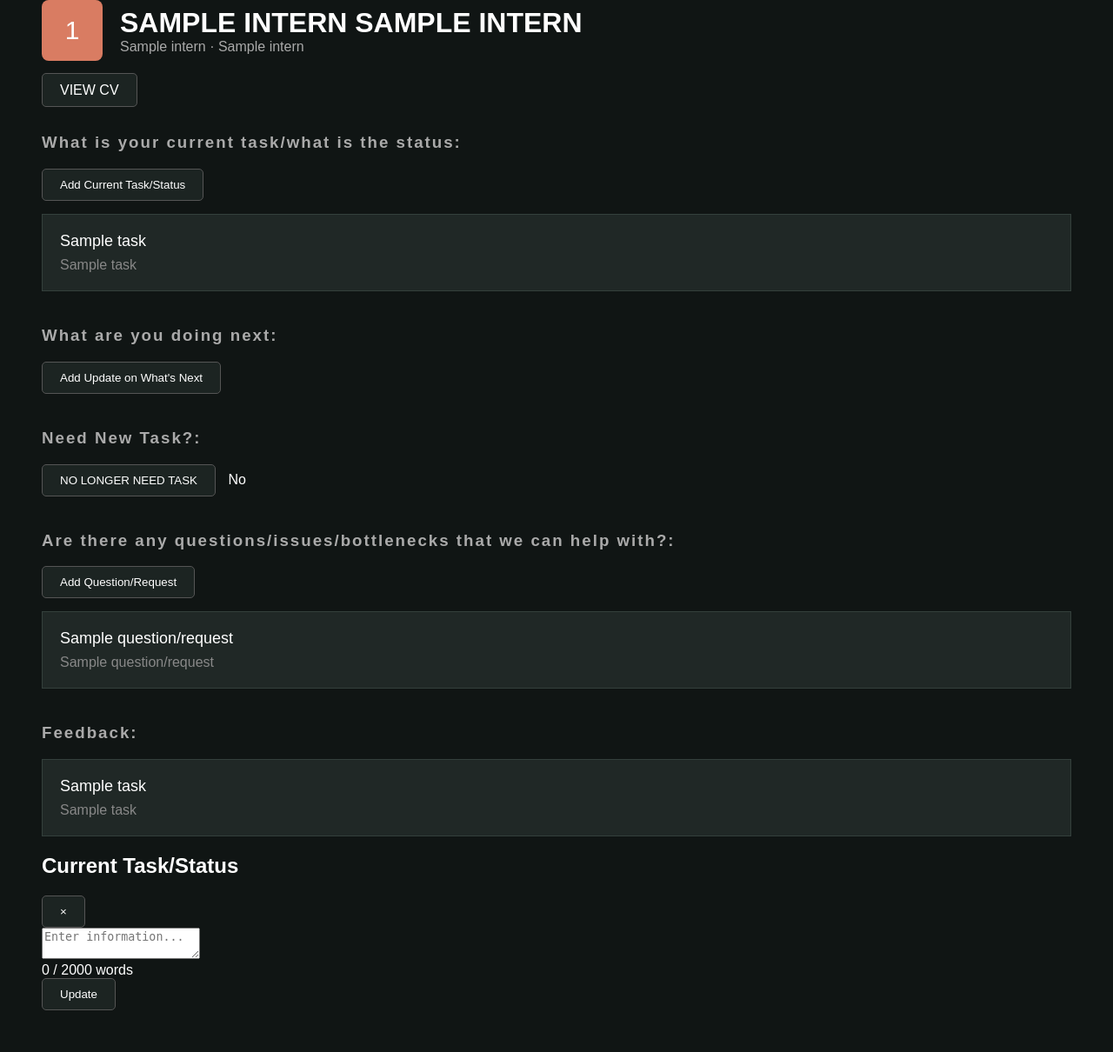
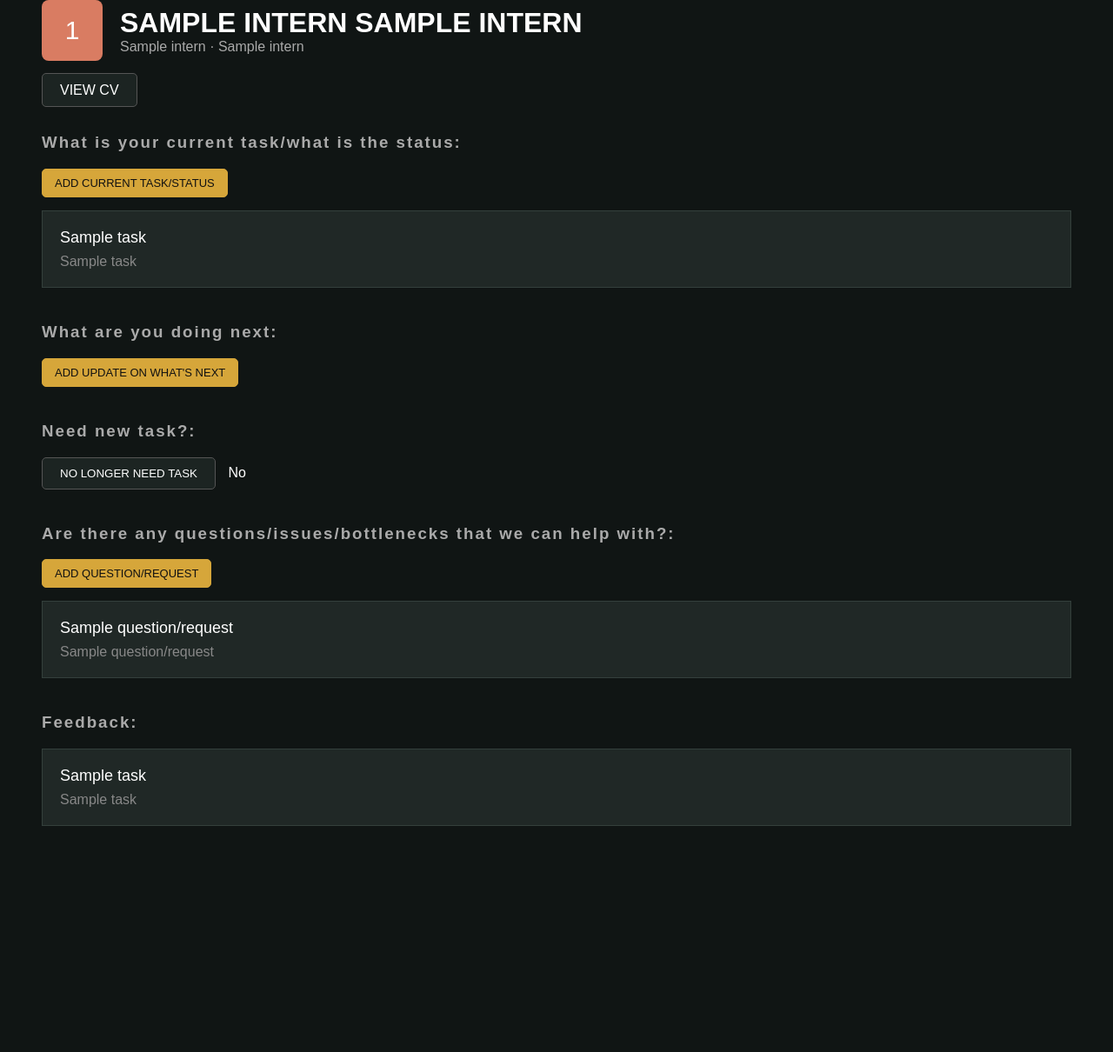
Before and after one commit to SasuF/TASKTRAC, a Flask app: template templates/self-view.html in a window 1280 px wide. Shown: the part 107-1317 px from the top of the page at 87% size. After the commit the page ends 1057 px from the top, so only its background shows below. Run offline with Flask 3, Linux system fonts and the light colour scheme; the template is opened without the code that fills it: most values are stand-ins (such as "Sample title", 1, 10 or a date in 2020); some libraries are stand-ins or nearby versions.

Commit message:
added correct styling to self-view

```diff
--- a/templates/admin-view-profile.html
+++ b/templates/admin-view-profile.html
@@ -464,7 +464,7 @@ button:hover, .button:hover {
 
 <!-- Need New Task? -->
 <h3 class="task-title">
-    Need New Task?:
+    Need new task?:
 </h3>
 
     {% if intern[7] is sameas true %}
--- a/templates/self-view.html
+++ b/templates/self-view.html
@@ -71,9 +71,6 @@ button, .button {
 
 }
 
-
-/* Darken buttons when hovering */
-
 button:hover, .button:hover {
     background:#111;
 }
@@ -90,6 +87,8 @@ button:hover, .button:hover {
     color:#7fa47b;
 }
 
+
+/* TASKS */
 
 .task-title {
     margin-top:40px;
@@ -151,25 +150,143 @@ button:hover, .button:hover {
     background:#111;
 }
 
+.add-task-btn {
 
-.add-task {
+    background:#d6a63a;
+    border:1px solid #d6a63a;
 
-    margin-top:30px;
+    color:#111;
+
+    padding:8px 14px;
+
+    border-radius:5px;
+
+    cursor:pointer;
+
+    font-size:13px;
+
+    text-transform:uppercase;
+
+}
+
+
+.add-task-btn:hover {
+
+    background:#b98e2f;
+    border-color:#b98e2f;
+
+}
+
+
+.task-modal {
+
+    display:none;
+
+    position:fixed;
+
+    z-index:1000;
+
+    inset:0;
+
+    background:rgba(0, 0, 0, 0.75);
+
+    justify-content:center;
+
+    align-items:center;
+
+}
+
+
+/* Modal box */
+
+.task-modal-content {
+
+    width:min(600px, 90%);
 
     background:#202826;
 
     border:1px solid #34403c;
 
-    padding:20px;
+    border-radius:8px;
 
-    border-radius:8px;
+    padding:25px;
+
+    box-shadow:0 10px 40px rgba(0, 0, 0, 0.6);
 
 }
 
 
-.add-task input {
+/* Modal header */
 
-    width:60%;
+.task-modal-header {
+
+    display:flex;
+
+    justify-content:space-between;
+
+    align-items:center;
+
+    margin-bottom:20px;
+
+}
+
+
+.task-modal-header h2 {
+
+    margin:0;
+
+    font-size:20px;
+
+    text-transform:uppercase;
+
+    letter-spacing:1px;
+
+}
+
+
+/* X button */
+
+.close-task-modal {
+
+    background:none !important;
+
+    border:none !important;
+
+    color:#888;
+
+    font-size:28px;
+
+    line-height:1;
+
+    padding:0 !important;
+
+    margin:0 !important;
+
+    cursor:pointer;
+
+}
+
+
+.close-task-modal:hover {
+
+    background:none !important;
+
+    color:white;
+
+}
+
+
+/* Task textarea */
+
+#taskInput {
+
+    width:100%;
+
+    min-height:200px;
+
+    box-sizing:border-box;
+
+    resize:vertical;
 
     background:#111;
 
@@ -179,28 +296,71 @@ button:hover, .button:hover {
 
     padding:12px;
 
-    font-size:16px;
+    font-family:Arial, sans-serif;
+
+    font-size:15px;
+
+    border-radius:5px;
+
+    outline:none;
 
 }
 
 
-.add-task button {
+#taskInput:focus {
 
-    background:#d6a63a;
+    border-color:#888;
 
-    color:black;
+}
 
-    border:none;
 
-    padding:12px 20px;
+/* Word counter */
 
-    margin-left:10px;
+.task-word-count {
+
+    color:#888;
+
+    font-size:12px;
+
+    margin-top:8px;
+
+    margin-bottom:20px;
+
+    text-align:right;
+
+}
+
+
+/* Submit button */
+
+.submit-task-btn {
+
+    background:#d6a63a !important;
+
+    border:1px solid #d6a63a !important;
+
+    color:#111 !important;
+
+    padding:10px 20px;
+
+    border-radius:5px;
 
     cursor:pointer;
 
 }
 
+
+.submit-task-btn:hover {
+
+    background:#b98e2f !important;
+
+    border-color:#b98e2f !important;
+
+}
+
+
 </style>
+
 
 </head>
 
@@ -321,7 +481,7 @@ button:hover, .button:hover {
 
 <!-- Need New Task? -->
 <h3 class="task-title">
-    Need New Task?:
+    Need new task?:
 </h3>
     <form method="POST"
           action="{{ url_for('request_task', user_id=intern[0]) }}"
```
